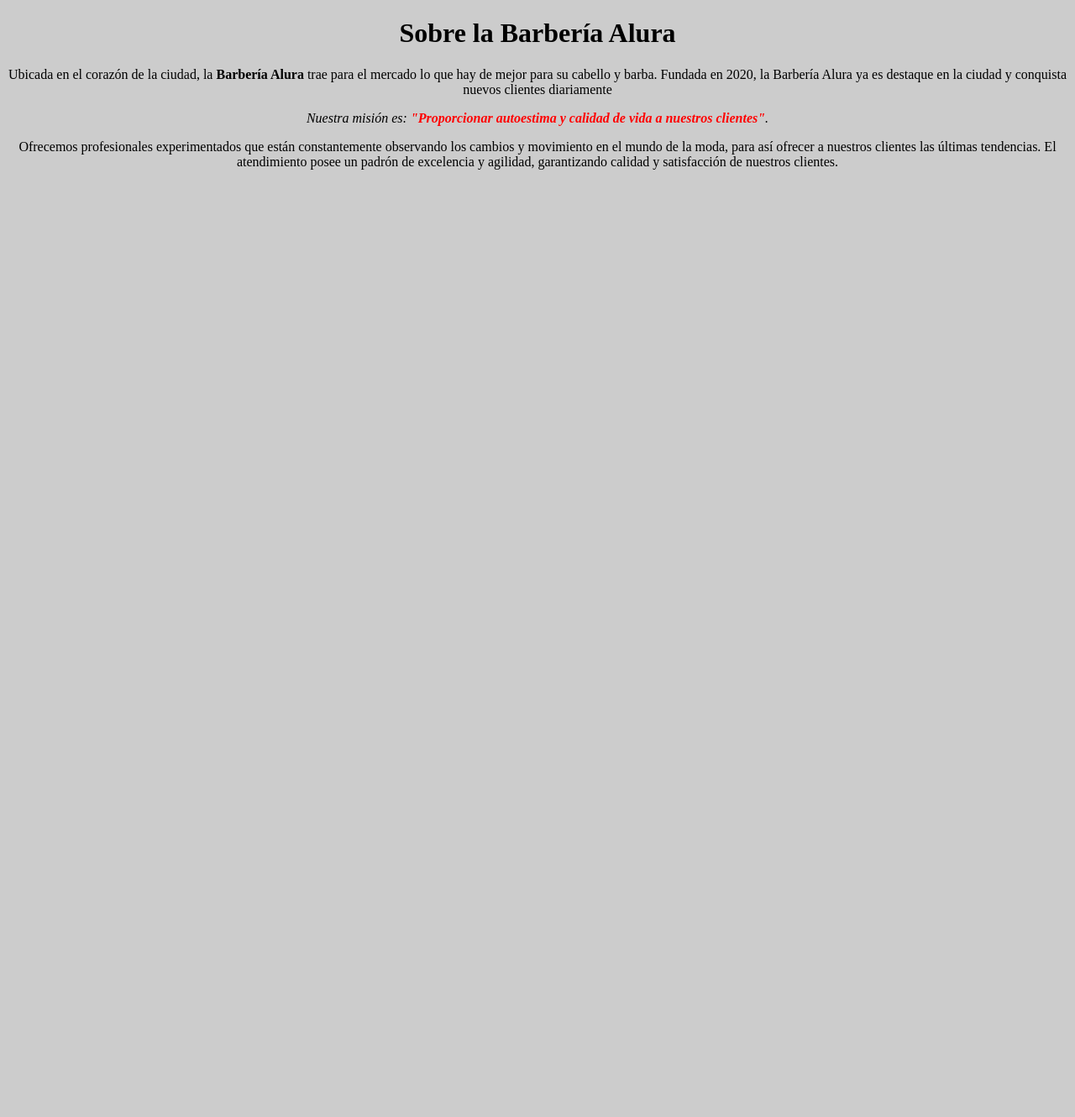
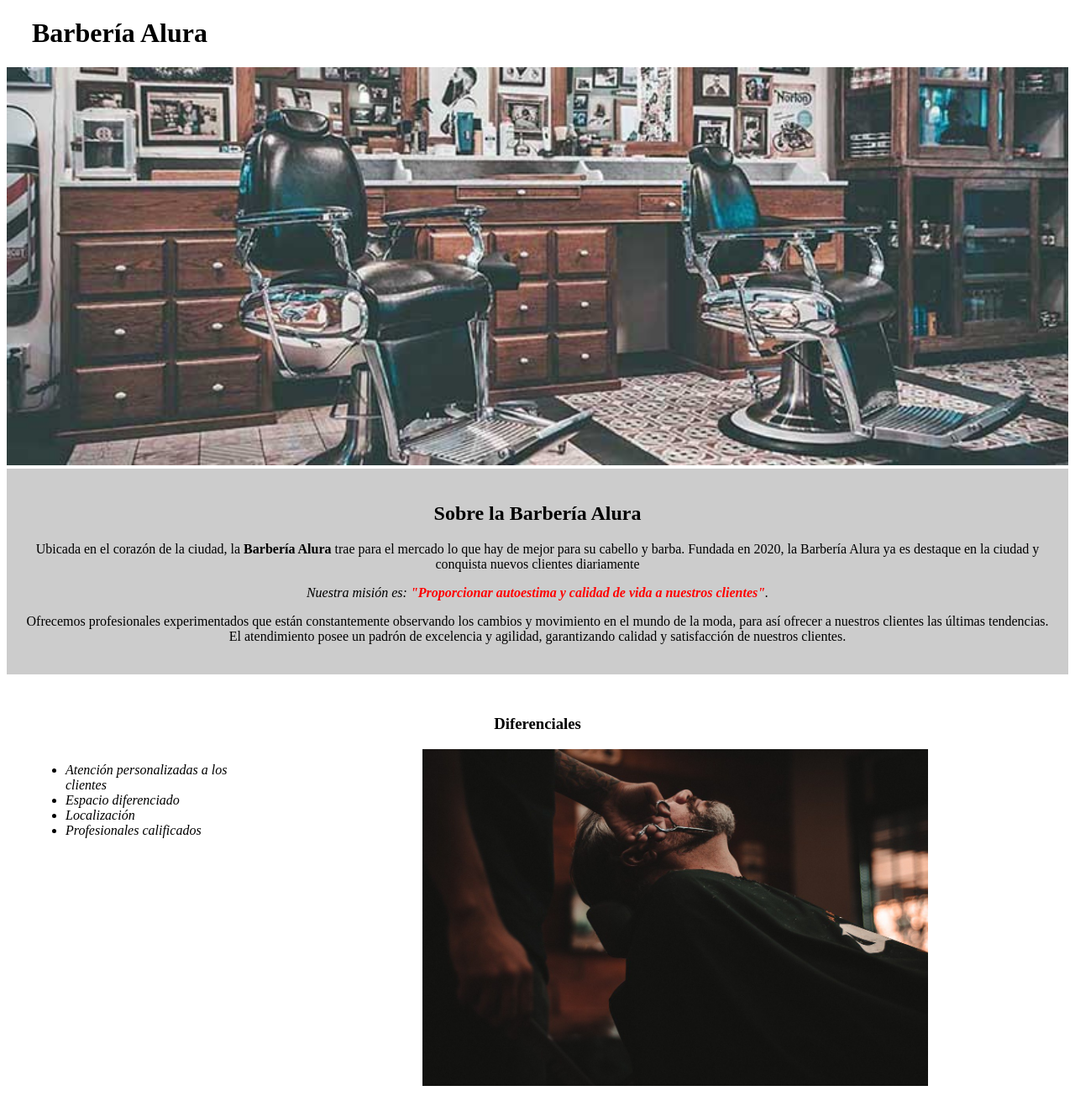
Before and after one commit to Marie-JG/barberia, a plain HTML site: page index.html in a window 1280 px wide. Shown: the whole page at 84% size. Before the commit the page ends 800 px from the top, so only its background shows below. Drawn offline with Linux system fonts and the light colour scheme.

Commit message:
Primera parte del curso HTML5 y CSS3

```diff
--- a/index.html
+++ b/index.html
@@ -1,5 +1,6 @@
 <!DOCTYPE html>
 <html lang="es">
+
 <head>
     <meta charset="UTF-8">
     <meta name="viewport" content="width=>, initial-scale=1.0">
@@ -7,15 +8,40 @@
     <link rel="stylesheet" href="style.css">
 
 </head>
+
 <body>
-    <h1 style="text-align:center;background: #CCCCCC">Sobre la Barbería Alura</h1>
-    <p>Ubicada en el corazón de la ciudad, la <strong>Barbería Alura</strong> trae para el mercado lo que hay de mejor para su cabello y barba.
-        Fundada en 2020, la Barbería Alura ya es destaque en la ciudad y conquista nuevos clientes diariamente</p>
+    <header>
+        <h1 class="titulo-principal">Barbería Alura</h1>
+    </header>
+    <img id="banner" src="img/banner.jpg">
+    <div class="principal">
 
-    <p style="font: size 20px; "><em>Nuestra misión es:<strong> "Proporcionar autoestima y calidad de vida a nuestros clientes"</strong>.</em></p>
+        <h2 class="inicio">Sobre la Barbería Alura</h2>
 
-    <p >Ofrecemos profesionales experimentados que están constantemente observando los cambios y movimiento en el mundo de la
-        moda, para así ofrecer a nuestros clientes las últimas tendencias. El atendimiento posee un padrón de excelencia y
-        agilidad, garantizando calidad y satisfacción de nuestros clientes.</p>
+        <p>Ubicada en el corazón de la ciudad, la <strong>Barbería Alura</strong> trae para el mercado lo que hay de
+            mejor para su cabello y barba.
+            Fundada en 2020, la Barbería Alura ya es destaque en la ciudad y conquista nuevos clientes diariamente</p>
+
+        <p id="mision"><em>Nuestra misión es:<strong> "Proporcionar autoestima y calidad de vida a nuestros
+                    clientes"</strong>.</em></p>
+
+        <p>Ofrecemos profesionales experimentados que están constantemente observando los cambios y movimiento en el
+            mundo de la
+            moda, para así ofrecer a nuestros clientes las últimas tendencias. El atendimiento posee un padrón de
+            excelencia y
+            agilidad, garantizando calidad y satisfacción de nuestros clientes.</p>
+    </div>
+    <div class="diferenciales">
+        <h3 class="titulo-diferenciales">Diferenciales</h3>
+        <ul class="lista-ul">
+            <li class="items">Atención personalizadas a los clientes</li>
+            <li class="items">Espacio diferenciado</li>
+            <li class="items">Localización</li>
+            <li class="items">Profesionales calificados</li>
+        </ul>
+        <img src="img\diferenciales.jpg" class="imagen-diferenciales">
+
+    </div>
 </body>
+
 </html>
--- a/style.css
+++ b/style.css
@@ -1,5 +1,21 @@
-body{
+
+.titulo-principal{
+    padding-left:30px;
+}
+
+#banner{
+    width:100%;
+
+}
+
+.principal{
     background:#CCCCCC;
+    padding:20px;
+}
+
+.inicio{
+    text-align:center;
+
 }
 
 p{
@@ -7,6 +23,35 @@ p{
     background: #CCCCCC;
 }
 
+#mision{
+    font: size 20px;
+}
+
 em strong{
     color: red;
 }
+
+.diferenciales{
+    background: #FFFFFF;
+    padding: 30px;
+
+}
+
+.titulo-diferenciales{
+    text-align:center;
+}
+
+.items{
+   font-style: italic;
+}
+
+.lista-ul{
+    display: inline-block;
+    vertical-align: top;
+    width:20%;
+    margin-right: 15%;
+}
+.imagen-diferenciales{
+    width:50%;
+
+}
```
Also changed, not shown: img/banner.jpg (added), img/diferenciales.jpg (added).
